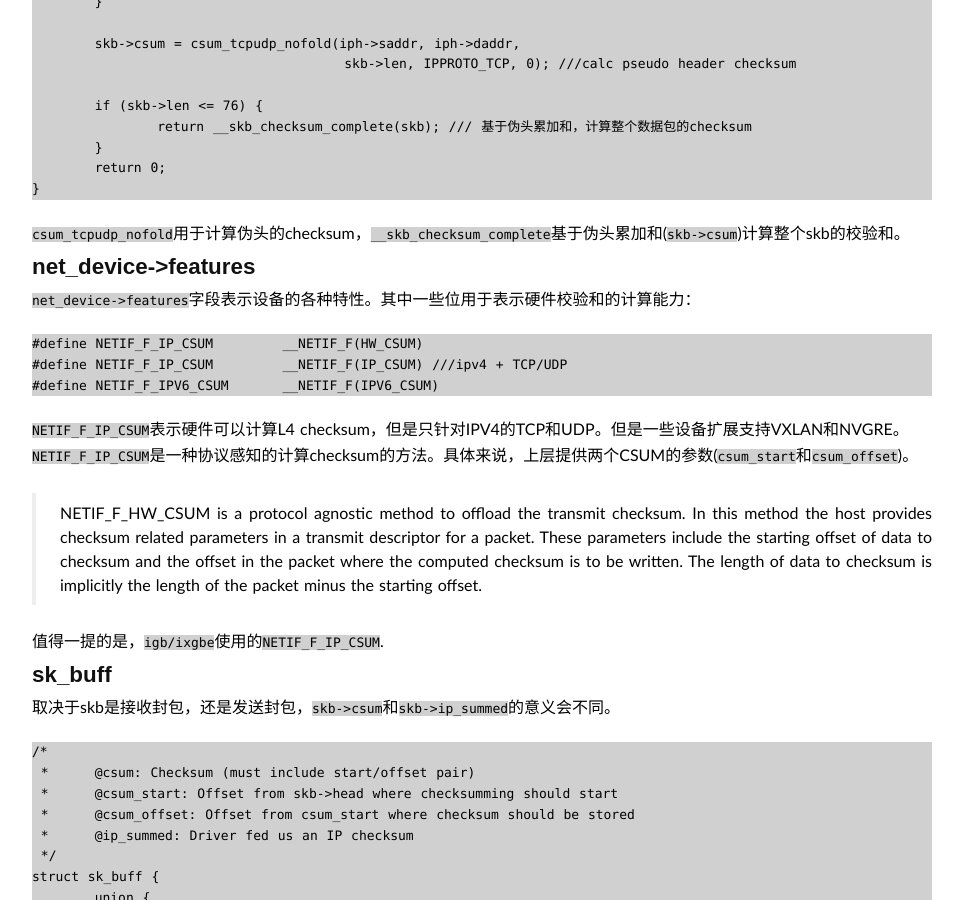
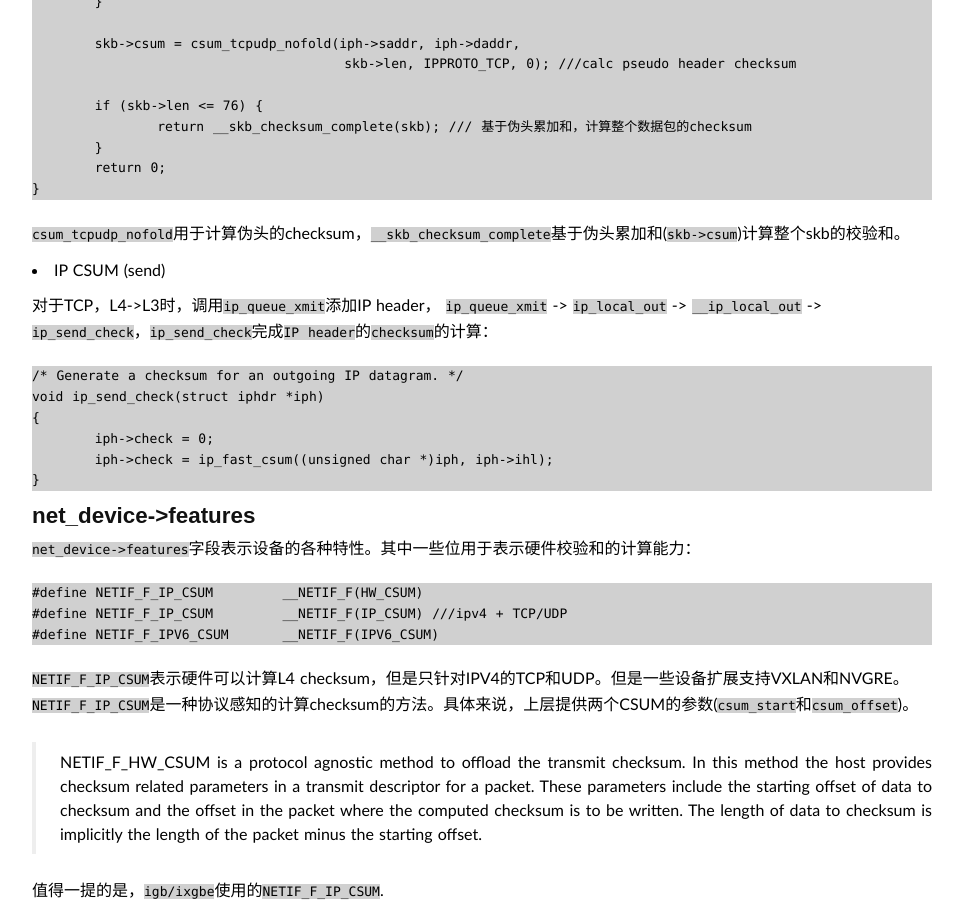
Before and after one commit to hustcat/hustcat.github.io, a Jekyll site: the page built from wiki/network/checksum.md, in a window 1280 px wide and 900 px high, scrolled down 450 px. Shown: the whole window, without its empty margins (158-1121 px from the left). Built offline with Jekyll 4.4.1, drawn with Linux system fonts in a browser that asks for light colours; some web fonts are replaced; our own code applies the rules of GitHub Pages for plain Markdown files; comment, search, counter and statistics services are not loaded.

Commit message:
Update checksum.md

````diff
--- a/wiki/network/checksum.md
+++ b/wiki/network/checksum.md
@@ -31,6 +31,19 @@ static __sum16 tcp_v4_checksum_init(struct sk_buff *skb)
 ```
 
 `csum_tcpudp_nofold`用于计算伪头的checksum，`__skb_checksum_complete`基于伪头累加和(`skb->csum`)计算整个skb的校验和。
+
+* IP CSUM (send)
+
+对于TCP，L4->L3时，调用`ip_queue_xmit`添加IP header， `ip_queue_xmit` -> `ip_local_out` -> `__ip_local_out` -> `ip_send_check`，`ip_send_check`完成`IP header`的`checksum`的计算：
+
+```
+/* Generate a checksum for an outgoing IP datagram. */
+void ip_send_check(struct iphdr *iph)
+{
+	iph->check = 0;
+	iph->check = ip_fast_csum((unsigned char *)iph, iph->ihl);
+}
+```
 
 ## net_device->features
 
````
